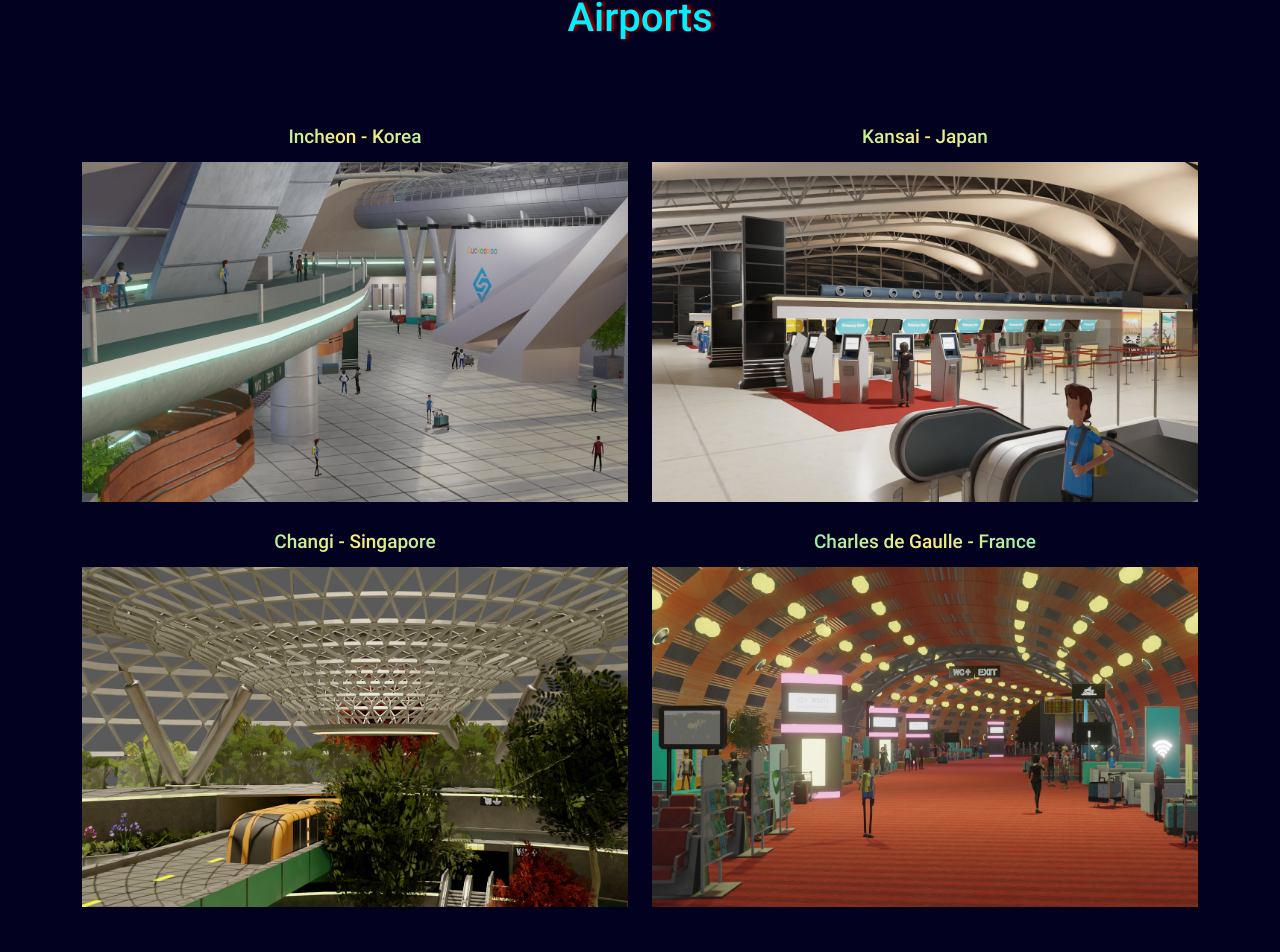
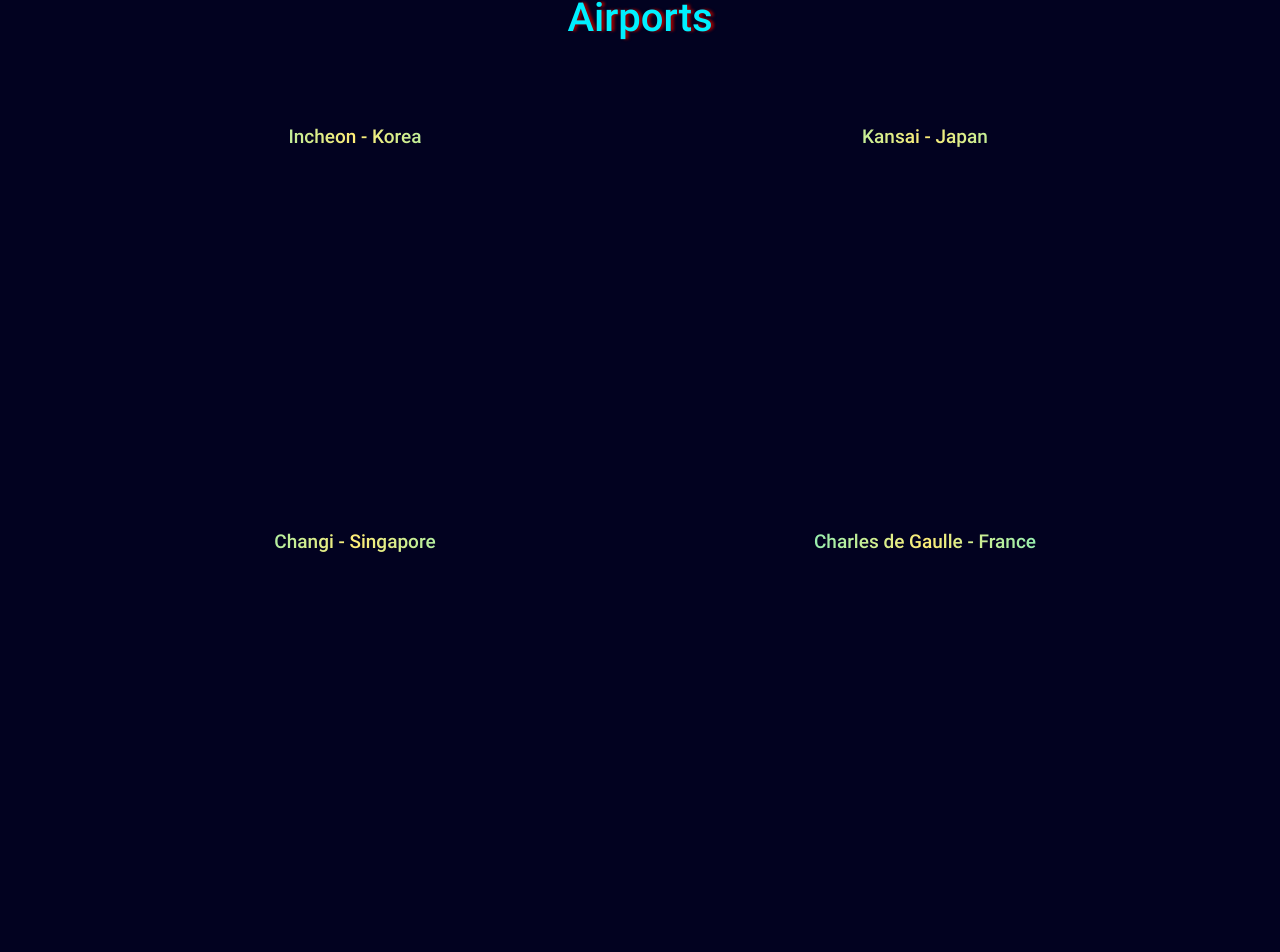
Before and after one commit to cuckookoo-vn/aroundtheworld-landingpage, a React (Create React App) app: page / in a window 1280 px wide. Shown: the part 2117-3069 px from the top of the page. Built offline with nearby package versions, Linux system fonts and the light colour scheme.

Commit message:
Roots: add animation airports

```diff
--- a/src/layout/airports/airports.js
+++ b/src/layout/airports/airports.js
@@ -6,7 +6,6 @@ import Row from "react-bootstrap/Row";
 import {useEffect, useRef, useState} from "react";
 import {Navigation, Pagination} from "swiper";
 import {Swiper, SwiperSlide} from "swiper/react";
-import {FaPlane} from "react-icons/fa";
 
 const Airports = ({windowDimensions}) =>{
     const {t} = useTranslation();
@@ -30,6 +29,7 @@ const Airports = ({windowDimensions}) =>{
         kansai3: process.env.PUBLIC_URL + '/images/airports/kansai-3.png',
     }
 
+    const [fadeProp, setFadeProp] = useState({ fade: 'fade-in' })
     const [incheon, setIncheon] = useState(images.incheon);
     const [kansai, setKansai] = useState(images.kansai);
     const [changi, setChangi] = useState(images.changi);
@@ -37,7 +37,17 @@ const Airports = ({windowDimensions}) =>{
     const numberRef = useRef(1);
 
     useEffect(() => {
-       const image = setInterval(() => {
+        const fade = setInterval(() => {
+            fadeProp.fade === 'fade-in' ? setFadeProp({ fade: 'fade-out' }) : setFadeProp({ fade: 'fade-in' })
+        }, 3000);
+
+        return () => {
+            clearInterval(fade);
+        };
+    },[fadeProp]);
+
+    useEffect(() => {
+        if(fadeProp.fade === 'fade-in'){
             if(numberRef.current === 1){
                 setIncheon(images.incheon)
                 setKansai(images.kansai)
@@ -67,12 +77,9 @@ const Airports = ({windowDimensions}) =>{
                 numberRef.current = 1
                 return;
             }
-        }, 3000);
+        }
 
-        return () => {
-            clearInterval(image);
-        };
-    },[]);
+    },[fadeProp]);
 
     return(
         <div className="airports">
@@ -86,40 +93,40 @@ const Airports = ({windowDimensions}) =>{
                         <div className="box-image hidden-mobile">
                             <Row>
                                 <Col xs={6} lg={6}>
-                                    <div data-aos="flip-right"
+                                    <div data-aos="fade-up-right"
                                          className="box-item">
                                         <span>
                                             {t("airports.nameAirportKorea")}
                                         </span>
-                                        <img src={incheon} alt="chales"/>
+                                        <img className={fadeProp.fade} src={incheon} alt="chales"/>
                                     </div>
                                 </Col>
                                 <Col xs={6} lg={6}>
-                                    <div data-aos="flip-left"
+                                    <div data-aos="fade-up-left"
                                          className="box-item">
                                         <span>
                                             {t("airports.nameAirportJapan")}
                                         </span>
-                                        <img src={kansai} alt="ap2"/>
+                                        <img className={fadeProp.fade} src={kansai} alt="ap2"/>
                                     </div>
                                 </Col>
                                 <Col xs={6} lg={6}>
-                                    <div data-aos="flip-right"
+                                    <div data-aos="fade-up-right"
                                          className="box-item">
                                         <span>
                                             {t("airports.nameAirportSingapore")}
                                         </span>
-                                        <img src={changi} alt="ap3"/>
+                                        <img className={fadeProp.fade} src={changi} alt="ap3"/>
                                     </div>
 
                                 </Col>
                                 <Col xs={6} lg={6}>
-                                    <div data-aos="flip-left"
+                                    <div data-aos="fade-up-left"
                                          className="box-item">
                                         <span>
                                             {t("airports.nameAirportFrance")}
                                         </span>
-                                        <img src={chales} alt="ap4"/>
+                                        <img className={fadeProp.fade} src={chales} alt="ap4"/>
                                     </div>
                                 </Col>
                             </Row>
@@ -133,7 +140,7 @@ const Airports = ({windowDimensions}) =>{
                                 spaceBetween={30}
                                 slidesPerGroup={1}
                                 autoplay={{
-                                    delay: 6000,
+                                    delay: 24000,
                                     disableOnInteraction: false,
                                     pauseOnMouseEnter: true
                                 }}
@@ -149,25 +156,25 @@ const Airports = ({windowDimensions}) =>{
                                 <SwiperSlide>
                                     <div className="box-item">
                                         <span>{t("airports.nameAirportKorea")}</span>
-                                        <img src={incheon} alt="chales"/>
+                                        <img className={fadeProp.fade} src={incheon} alt="chales"/>
                                     </div>
                                 </SwiperSlide>
                                 <SwiperSlide>
                                     <div className="box-item">
                                         <span>{t("airports.nameAirportJapan")}</span>
-                                        <img src={kansai} alt="ap2"/>
+                                        <img className={fadeProp.fade} src={kansai} alt="ap2"/>
                                     </div>
                                 </SwiperSlide>
                                 <SwiperSlide>
                                     <div className="box-item">
                                         <span>{t("airports.nameAirportSingapore")}</span>
-                                        <img src={changi} alt="ap3"/>
+                                        <img className={fadeProp.fade} src={changi} alt="ap3"/>
                                     </div>
                                 </SwiperSlide>
                                 <SwiperSlide>
                                     <div className="box-item">
                                         <span>{t("airports.nameAirportFrance")}</span>
-                                        <img src={chales} alt="ap4"/>
+                                        <img className={fadeProp.fade} src={chales} alt="ap4"/>
                                     </div>
                                 </SwiperSlide>
                             </Swiper>
--- a/src/layout/airports/airports.scss
+++ b/src/layout/airports/airports.scss
@@ -50,15 +50,57 @@
       }
       img{
         width: 100%;
+        opacity: 0;
         margin-bottom: 1.6rem;
         @media #{$info-phone} {
           margin-bottom: 0;
+        }
+        &.fade-in{
+          animation-name: fadeIn;
+          animation-timing-function: ease-in-out;
+          animation-duration: 3s;
+        }
+        &.fade-out{
+          animation-name: fadeOut;
+          animation-timing-function: ease-in-out;
+          animation-duration: 3s;
         }
       }
     }
   }
 }
 
+@keyframes fadeOut {
+  0%{
+    transform: scale(1);
+    opacity: 1;
+  }
+  70%{
+    transform: scale(1);
+    opacity: 1;
+  }
+  100%{
+    opacity: 0;
+    transform: scale(0.7);
+  }
+}
+
+@keyframes fadeIn {
+  0%{
+    transform: scale(0.7);
+    opacity: 0;
+  }
+  30%{
+    transform: scale(1);
+    opacity: 1;
+  }
+  100%{
+    opacity: 1;
+    transform: scale(1);
+  }
+}
+
+
 @keyframes rainbow-animation {
   to {
     background-position: 4500vh;
--- a/src/layout/key-features/key-features.js
+++ b/src/layout/key-features/key-features.js
@@ -61,7 +61,6 @@ const KeyFeatures = ({windowDimensions}) =>{
                 <span></span>
                 <span></span>
                 <span></span>
-                {/*<span></span>*/}
             </div>
 
             <Container>
```
